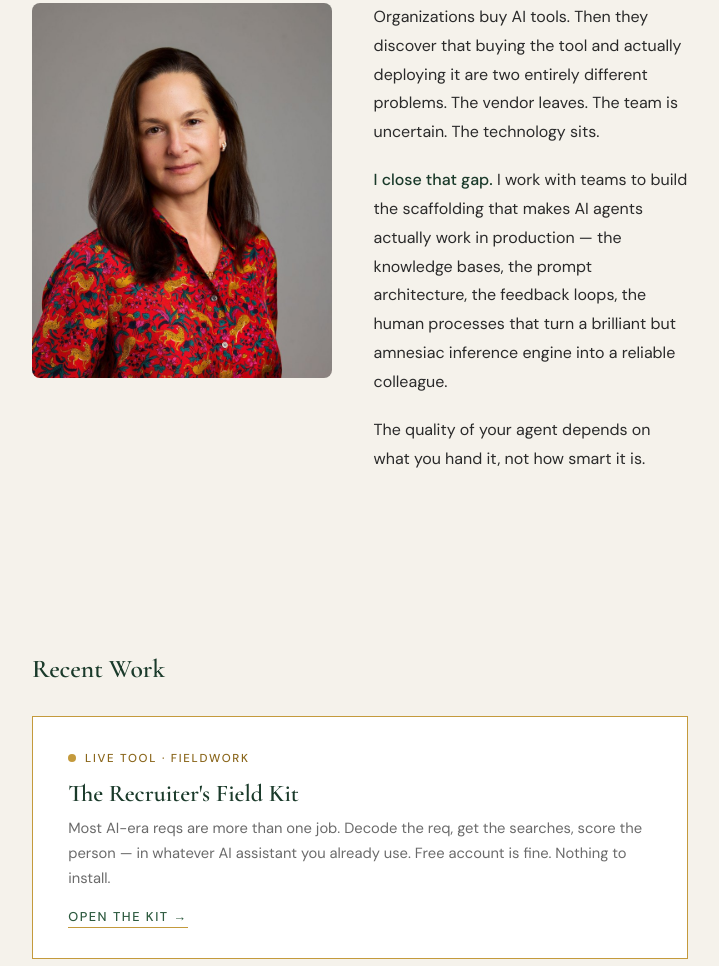
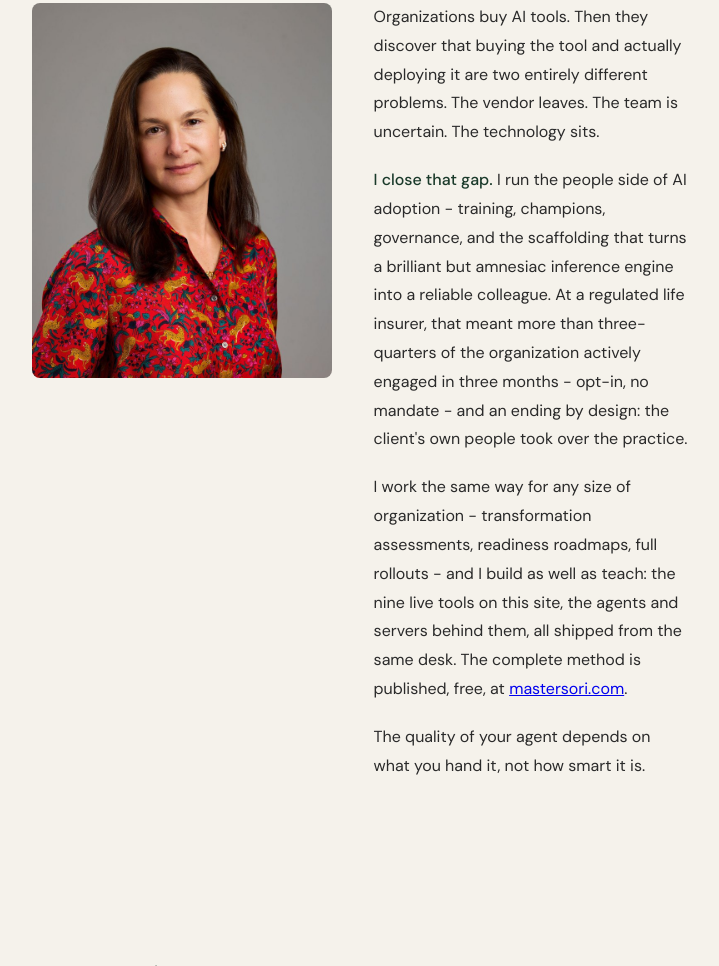
Before and after one commit to comelyhunger/prodigalparadigm, a plain HTML site: page index.html in a window 1280 px wide. Shown: the part 932-1898 px from the top of the page, without its empty margins (280-999 px from the left). Drawn offline with nearby package versions, Linux system fonts and the light colour scheme.

Commit message:
What I Do: workshopped copy - adoption leads, building is the credential
Keeps the opening problem statement and the closing line verbatim.
Middle now carries the public receipts (more than three-quarters,
opt-in, succession ending), names the practice's offers, adds the
build-as-well-as-teach sentence, and links mastersori.com.

Co-Authored-By: Claude Fable 5 <noreply@anthropic.com>
Claude-Session: https://claude.ai/code/session_016XPZmAmmQTvXPsn9KD7iZX

Co-authored-by: Kathleen Bartin <kathleen@prodigalparadigm.com>

```diff
--- a/index.html
+++ b/index.html
@@ -665,7 +665,8 @@
             <img class="about-photo" src="images/kathleen-portrait.jpg" alt="Kathleen Bartin" width="720" height="900">
             <div class="about-text">
                 <p>Organizations buy AI tools. Then they discover that buying the tool and actually deploying it are two entirely different problems. The vendor leaves. The team is uncertain. The technology sits.</p>
-                <p><strong>I close that gap.</strong> I work with teams to build the scaffolding that makes AI agents actually work in production — the knowledge bases, the prompt architecture, the feedback loops, the human processes that turn a brilliant but amnesiac inference engine into a reliable colleague.</p>
+                <p><strong>I close that gap.</strong> I run the people side of AI adoption - training, champions, governance, and the scaffolding that turns a brilliant but amnesiac inference engine into a reliable colleague. At a regulated life insurer, that meant more than three-quarters of the organization actively engaged in three months - opt-in, no mandate - and an ending by design: the client's own people took over the practice.</p>
+                <p>I work the same way for any size of organization - transformation assessments, readiness roadmaps, full rollouts - and I build as well as teach: the nine live tools on this site, the agents and servers behind them, all shipped from the same desk. The complete method is published, free, at <a href="https://mastersori.com/" target="_blank" rel="noopener">mastersori.com</a>.</p>
                 <p>The quality of your agent depends on what you hand it, not how smart it is.</p>
             </div>
         </div>
```
